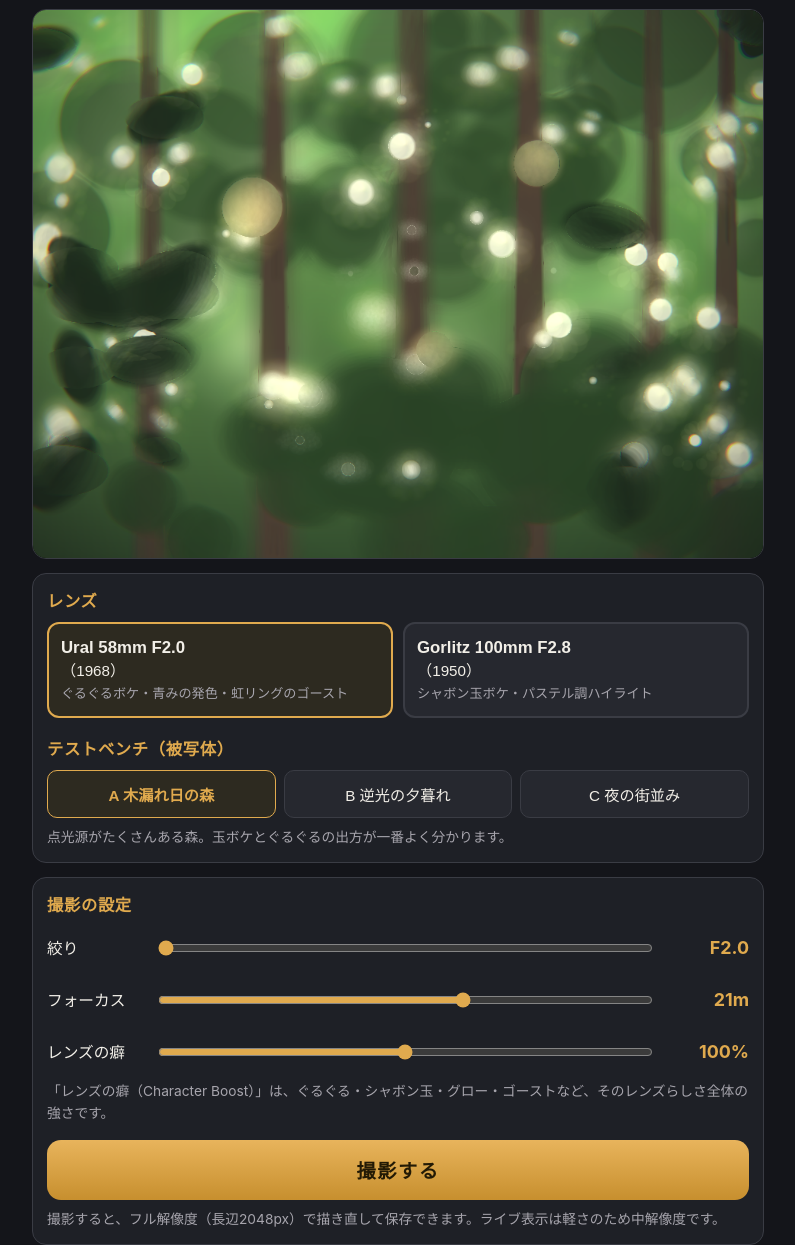
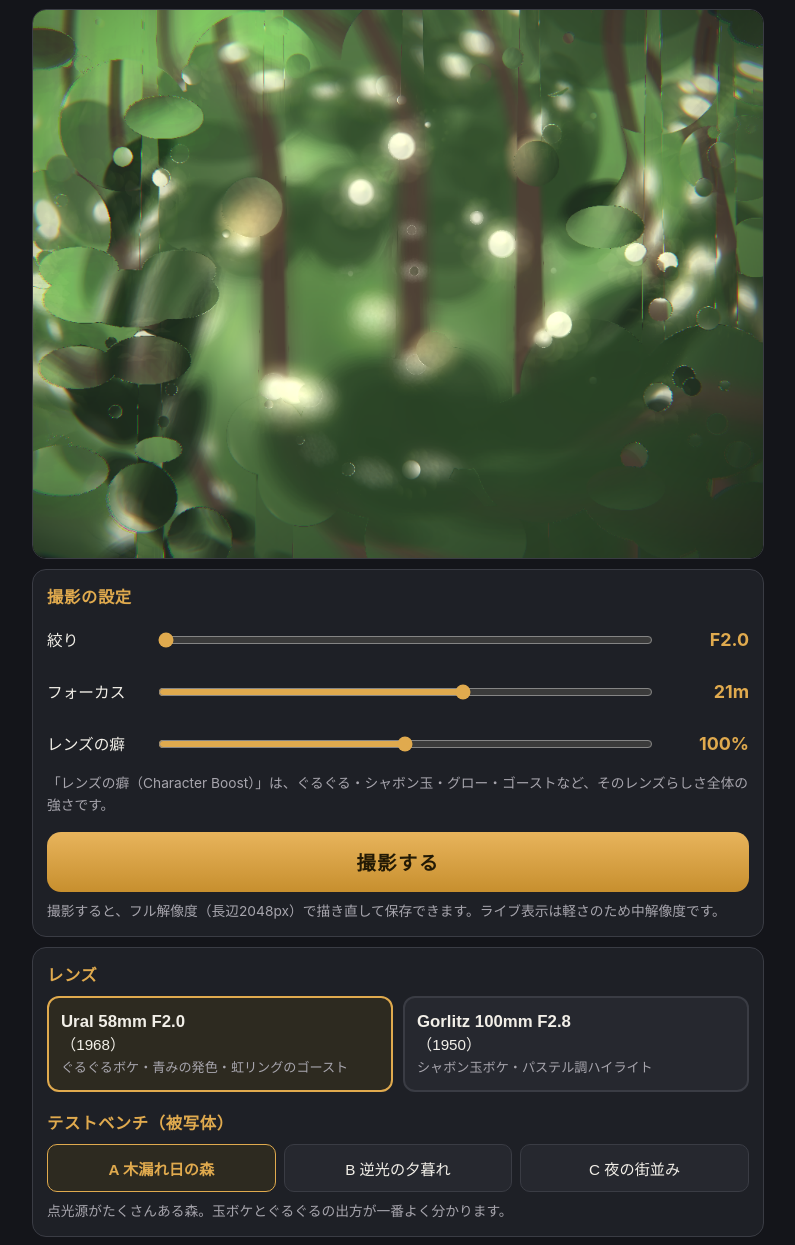
Before and after one commit to jkj7vv2nd7-lang/meigyoku-camera, a plain HTML site: page index.html in a window 1280 px wide. Shown: the part 87-1332 px from the top of the page, without its empty margins (242-1037 px from the left). Drawn offline with Linux system fonts and the light colour scheme; animation ran at ten frames a second.

Commit message:
v4：ぐるぐるに回転ワープを追加・設定をファインダー直下へ・セーフエリア余白

```diff
--- a/index.html
+++ b/index.html
@@ -19,14 +19,14 @@
   :root{ --bg:#14151a; --panel:#1e2026; --panel2:#26282f; --ink:#f2efe8; --dim:#a7a5ad; --amber:#e0aa4e; --line:#3a3c44; }
   *{ box-sizing:border-box; }
   body{ margin:0; background:var(--bg); color:var(--ink); font-family:-apple-system, "Hiragino Kaku Gothic ProN", "Hiragino Sans", sans-serif; }
-  .wrap{ max-width:760px; margin:0 auto; padding:14px 14px 40px; }
+  .wrap{ max-width:760px; margin:0 auto; padding:14px 14px calc(56px + env(safe-area-inset-bottom)); }
   h1{ font-size:1.7rem; margin:6px 0 2px; letter-spacing:.06em; }
   h1 .accent{ color:var(--amber); }
   .sub{ color:var(--dim); font-size:.95rem; margin:0 0 12px; }
   .stage{ position:relative; background:#000; border-radius:14px; overflow:hidden; border:1px solid var(--line); }
   canvas#gl{ display:block; width:100%; aspect-ratio:4/3; touch-action:none; }
   .sun-hint{ position:absolute; left:10px; bottom:8px; background:rgba(10,10,14,.72); color:#ffd98a; font-size:.8rem; padding:4px 10px; border-radius:999px; pointer-events:none; }
-  .card{ background:var(--panel); border:1px solid var(--line); border-radius:14px; padding:14px; margin-top:14px; }
+  .card{ background:var(--panel); border:1px solid var(--line); border-radius:14px; padding:14px; margin-top:10px; }
   .card h2{ font-size:1.02rem; margin:0 0 10px; color:var(--amber); letter-spacing:.04em; }
   .lens-grid{ display:grid; grid-template-columns:1fr 1fr; gap:10px; }
   .lens-btn{ text-align:left; background:var(--panel2); color:var(--ink); border:2px solid var(--line); border-radius:12px; padding:12px; cursor:pointer; font-size:.95rem; line-height:1.45; }
@@ -43,7 +43,7 @@
   .note{ color:var(--dim); font-size:.86rem; line-height:1.6; margin:8px 0 0; }
   .big-btn{ display:block; width:100%; min-height:60px; border:none; border-radius:14px; background:linear-gradient(180deg,#e8b45c,#c78f2e); color:#231a05; font-size:1.2rem; font-weight:800; cursor:pointer; margin-top:16px; letter-spacing:.08em; }
   .ghost-btn{ display:block; width:100%; min-height:52px; border-radius:12px; border:1px solid var(--line); background:var(--panel2); color:var(--ink); font-size:.98rem; cursor:pointer; margin-top:10px; text-align:center; text-decoration:none; line-height:52px; }
-  #result{ position:fixed; inset:0; z-index:60; background:rgba(8,8,11,0.97); overflow-y:auto; padding:22px 16px 34px; }
+  #result{ position:fixed; inset:0; z-index:60; background:rgba(8,8,11,0.97); overflow-y:auto; padding:22px 16px calc(40px + env(safe-area-inset-bottom)); }
   #result .inner{ max-width:680px; margin:0 auto; }
   #result h2{ font-size:1.5rem; margin:4px 0 6px; color:var(--amber); letter-spacing:.05em; }
   #result img{ width:100%; max-height:62vh; object-fit:contain; border-radius:14px; border:1px solid var(--line); display:block; background:#000; }
@@ -73,22 +73,7 @@
     </div>
   </div>
 
-  <div class="card">
-    <h2>レンズ</h2>
-    <div class="lens-grid">
-      <button type="button" class="lens-btn on" id="lens-ural"><b>Ural 58mm F2.0</b>（1968）<br><span>ぐるぐるボケ・青みの発色・虹リングのゴースト</span></button>
-      <button type="button" class="lens-btn" id="lens-gorlitz"><b>Gorlitz 100mm F2.8</b>（1950）<br><span>シャボン玉ボケ・パステル調ハイライト</span></button>
-    </div>
-    <h2 style="margin-top:18px">テストベンチ（被写体）</h2>
-    <div class="seg">
-      <button type="button" id="bench-a" class="on">A 木漏れ日の森</button>
-      <button type="button" id="bench-b">B 逆光の夕暮れ</button>
-      <button type="button" id="bench-c">C 夜の街並み</button>
-    </div>
-    <p class="note" id="bench-note">点光源がたくさんある森。玉ボケとぐるぐるの出方が一番よく分かります。</p>
-  </div>
-
-  <div class="card">
+  <div class="card" id="card-settings">
     <h2>撮影の設定</h2>
     <div class="row">
       <label for="aperture">絞り</label>
@@ -110,12 +95,27 @@
     <p class="note">撮影すると、フル解像度（長辺2048px）で描き直して保存できます。ライブ表示は軽さのため中解像度です。</p>
   </div>
 
+  <div class="card" id="card-lens">
+    <h2>レンズ</h2>
+    <div class="lens-grid">
+      <button type="button" class="lens-btn on" id="lens-ural"><b>Ural 58mm F2.0</b>（1968）<br><span>ぐるぐるボケ・青みの発色・虹リングのゴースト</span></button>
+      <button type="button" class="lens-btn" id="lens-gorlitz"><b>Gorlitz 100mm F2.8</b>（1950）<br><span>シャボン玉ボケ・パステル調ハイライト</span></button>
+    </div>
+    <h2 style="margin-top:18px">テストベンチ（被写体）</h2>
+    <div class="seg">
+      <button type="button" id="bench-a" class="on">A 木漏れ日の森</button>
+      <button type="button" id="bench-b">B 逆光の夕暮れ</button>
+      <button type="button" id="bench-c">C 夜の街並み</button>
+    </div>
+    <p class="note" id="bench-note">点光源がたくさんある森。玉ボケとぐるぐるの出方が一番よく分かります。</p>
+  </div>
+
   <div class="card">
     <h2>このレンズについて</h2>
     <div class="desc" id="lens-desc"></div>
   </div>
 
-  <p class="foot">名玉カメラ <span id="app-ver">版数 v3</span><br>不具合が出るかもしれません。実際にご使用の際に不具合がありましたらコメント欄からお知らせください。</p>
+  <p class="foot">名玉カメラ <span id="app-ver">版数 v4</span><br>不具合が出るかもしれません。実際にご使用の際に不具合がありましたらコメント欄からお知らせください。</p>
 </div>
 
 <script>
@@ -389,12 +389,17 @@ const FS_BLUR = [
   "    float th = fi * 2.399963;",
   "    vec2 off = vec2(cos(th), sin(th)) * rr;",
   "    vec2 offQ = off * vec2(1.0, uAspect);",
-  "    float rotA = uSwirl * 2.8 * field * rr;",
+  "    float rotA = uSwirl * 3.4 * field * rr;",
   "    float ca2 = cos(rotA), sa2 = sin(rotA);",
   "    offQ = mat2(ca2, -sa2, sa2, ca2) * offQ;",
   "    float cr = dot(offQ, rdir), ct = dot(offQ, tdir);",
   "    offQ = rdir * cr * (1.0 - squash) + tdir * ct;",
   "    vec2 suv = vUv + vec2(offQ.x, offQ.y / uAspect) * rad;",
+  "    float wa = uSwirl * 0.85 * field * cocC;",
+  "    float wc = cos(wa), ws = sin(wa);",
+  "    vec2 relQ = (suv - 0.5) * vec2(uAspect, 1.0);",
+  "    relQ = mat2(wc, -ws, ws, wc) * relQ;",
+  "    suv = 0.5 + vec2(relQ.x / uAspect, relQ.y);",
   "    float w = 0.25 + 0.75 * clamp(cocAt(suv) * 1.25, 0.0, 1.0);",
   "    acc += texture2D(uTex, suv).rgb * w;",
   "    wsum += w;",
--- a/sw.js
+++ b/sw.js
@@ -1,4 +1,4 @@
-const CACHE = "meigyoku-camera-v3";
+const CACHE = "meigyoku-camera-v4";
 const ASSETS = ["./", "./index.html", "./manifest.json", "./icon-180.png", "./icon-192.png", "./icon-512.png", "./favicon.png", "./og-image.jpg"];
 self.addEventListener("install", e => { e.waitUntil(caches.open(CACHE).then(c => c.addAll(ASSETS)).then(() => self.skipWaiting())); });
 self.addEventListener("activate", e => { e.waitUntil(caches.keys().then(ks => Promise.all(ks.filter(k => k !== CACHE).map(k => caches.delete(k)))).then(() => self.clients.claim())); });
```
